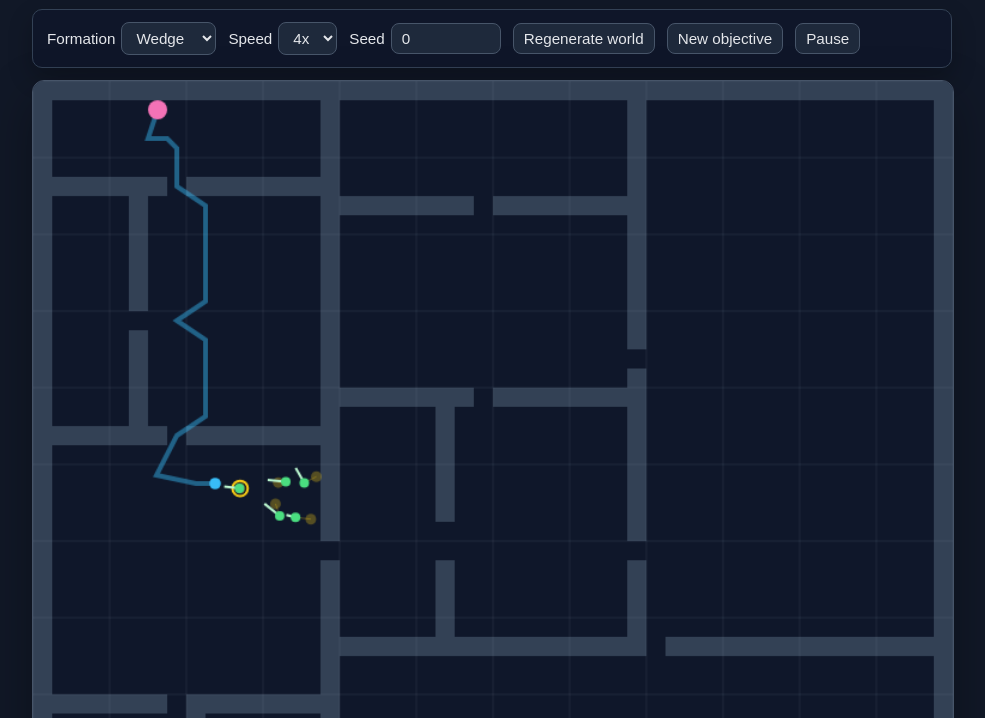
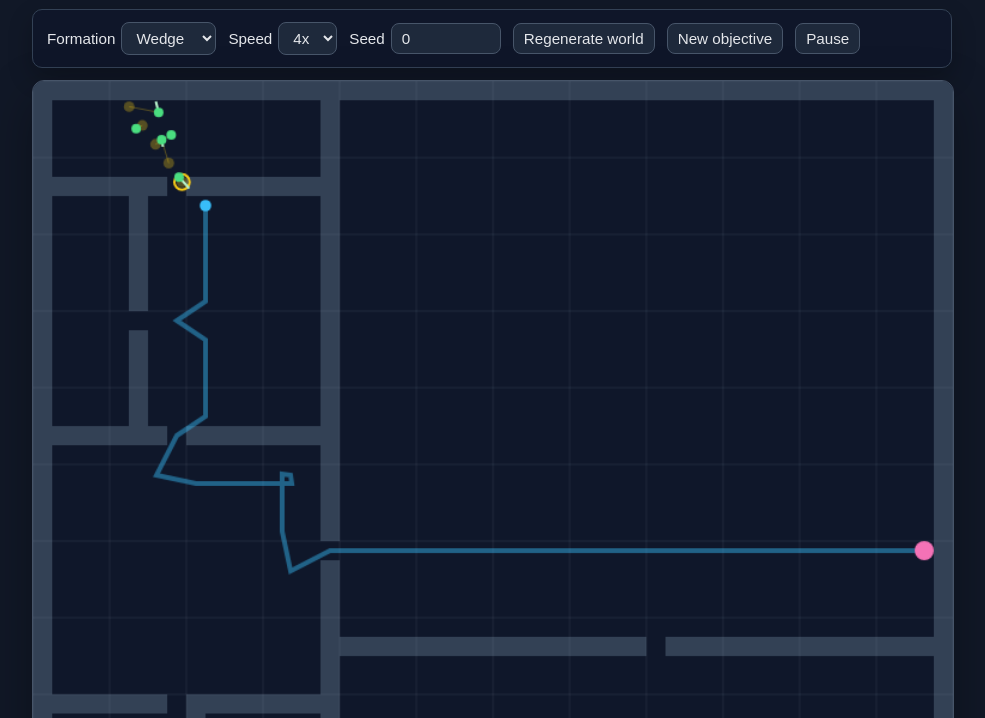
Before and after one commit to Claude-environment-core/JavaScriptGame, a website with bundled scripts: page index.html in a window 1280 px wide. Shown: the part 82-800 px from the top of the page, without its empty margins (148-1133 px from the left). Built offline with nearby package versions, Linux system fonts and the light colour scheme.

Commit message:
Refactor arena code for compartmentalization Reduce room budget from 12 to 8 to increase room size

```diff
--- a/arena.html
+++ b/arena.html
@@ -104,6 +104,6 @@
     </section>
   </main>
 
-  <script type="module" src="./src/main.js"></script>
+  <script type="module" src="src/arena/main.js"></script>
 </body>
 </html>
--- a/src/sim/worldGen.js
+++ b/src/sim/worldGen.js
@@ -10,7 +10,7 @@ export const MIN_PARTITION_SIZE = 10;
 /** Distance a split line keeps from its partition's boundaries. */
 export const SPLIT_MARGIN = 5;
 
-export const DEFAULT_ROOM_BUDGET = 12;
+export const DEFAULT_ROOM_BUDGET = 8;
 
 /**
  * A node of the binary partition tree.
```
Also changed, not shown: src/arena/config.js (renamed from src/config.js), src/arena/entities.js (renamed from src/entities.js), src/arena/game.js (renamed from src/game.js), src/arena/input.js (renamed from src/input.js), src/arena/main.js (renamed from src/main.js), src/arena/renderer.js (renamed from src/renderer.js), src/arena/utils.js (renamed from src/utils.js), src/arena/world.js (renamed from src/world.js).
